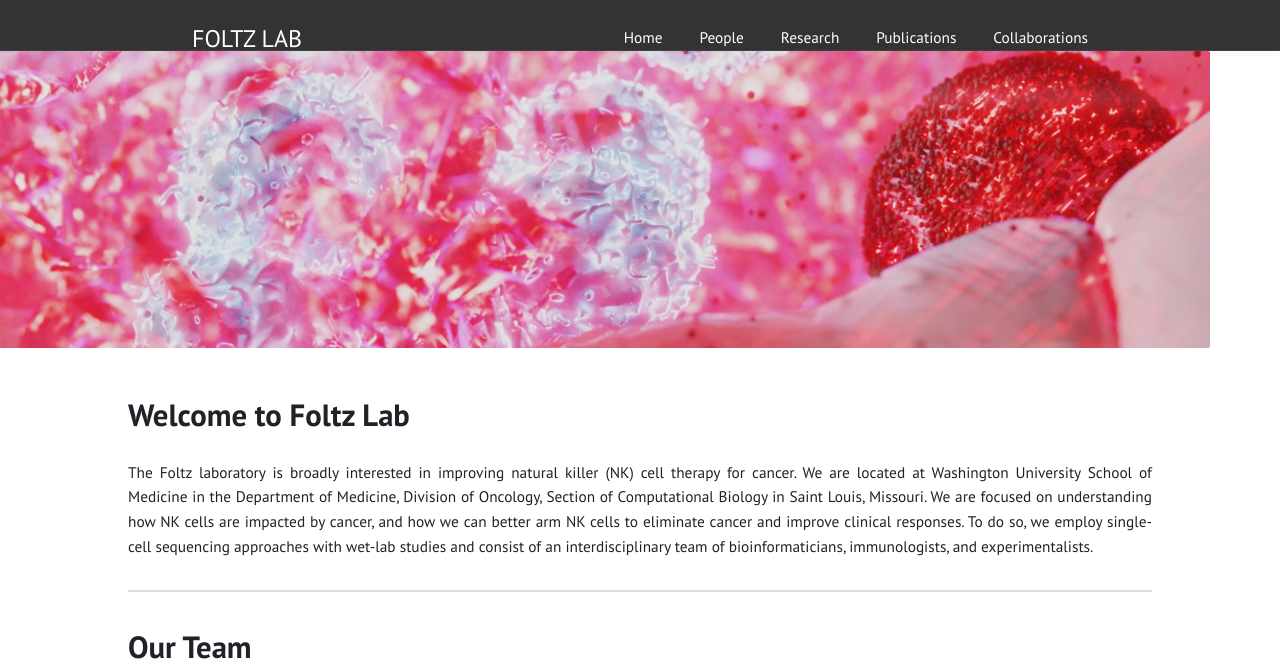
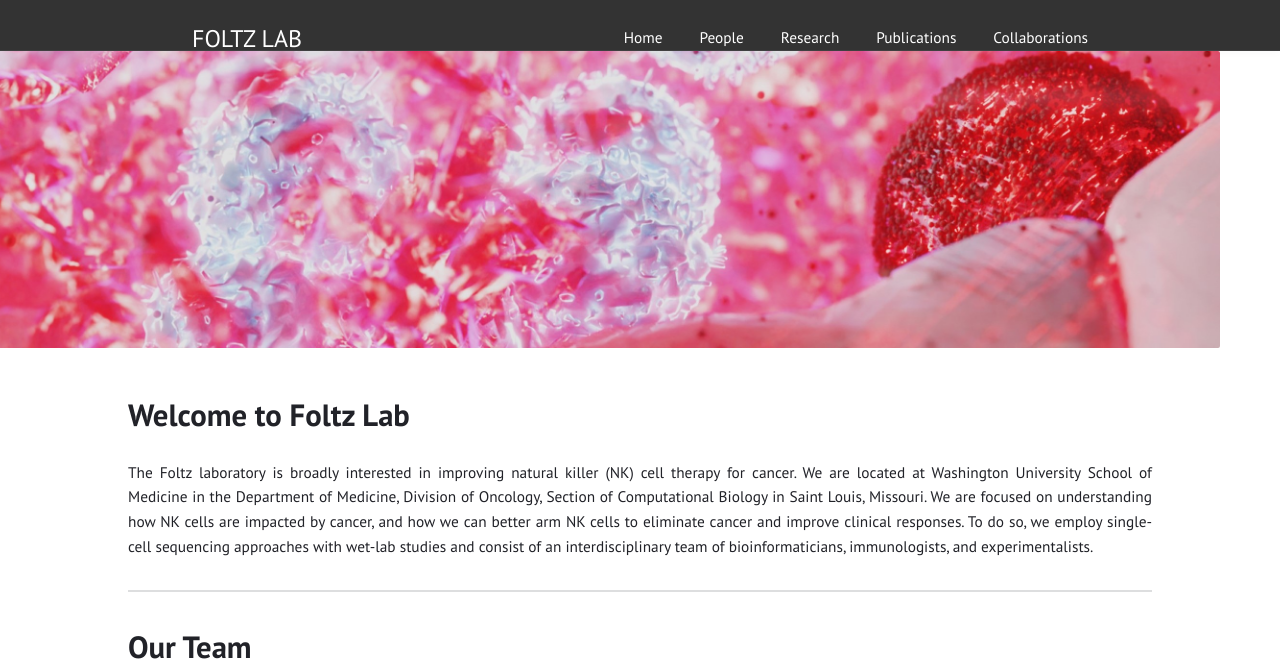
Before and after one commit to Foltz-Lab/Foltz-Lab.github.io, a Jekyll site: the page built from index.html, in a window 1280 px wide. Shown: the top 672 px of the page. Built offline with Jekyll 4.4.1, drawn with Linux system fonts in a browser that asks for light colours; grey boxes are pictures that could not be loaded.

Commit message:
Update index.html

```diff
--- a/index.html
+++ b/index.html
@@ -6,7 +6,7 @@ title: "Home"
 <!-- Full-Width Image Section -->
 <div style="margin: 0; padding: 0;">
 
-<img src="{{ '/images/NK_cells.jpg' | relative_url }}" alt="NK_cells" class="full-width-image" style="margin: 0 70px 0 -70px; padding: 0; display: block;" >
+<img src="{{ '/images/NK_cells.jpg' | relative_url }}" alt="NK_cells" class="full-width-image" style="margin: 0 60px 0 -60px; padding: 0; display: block;" >
 
 </div>
 
```
